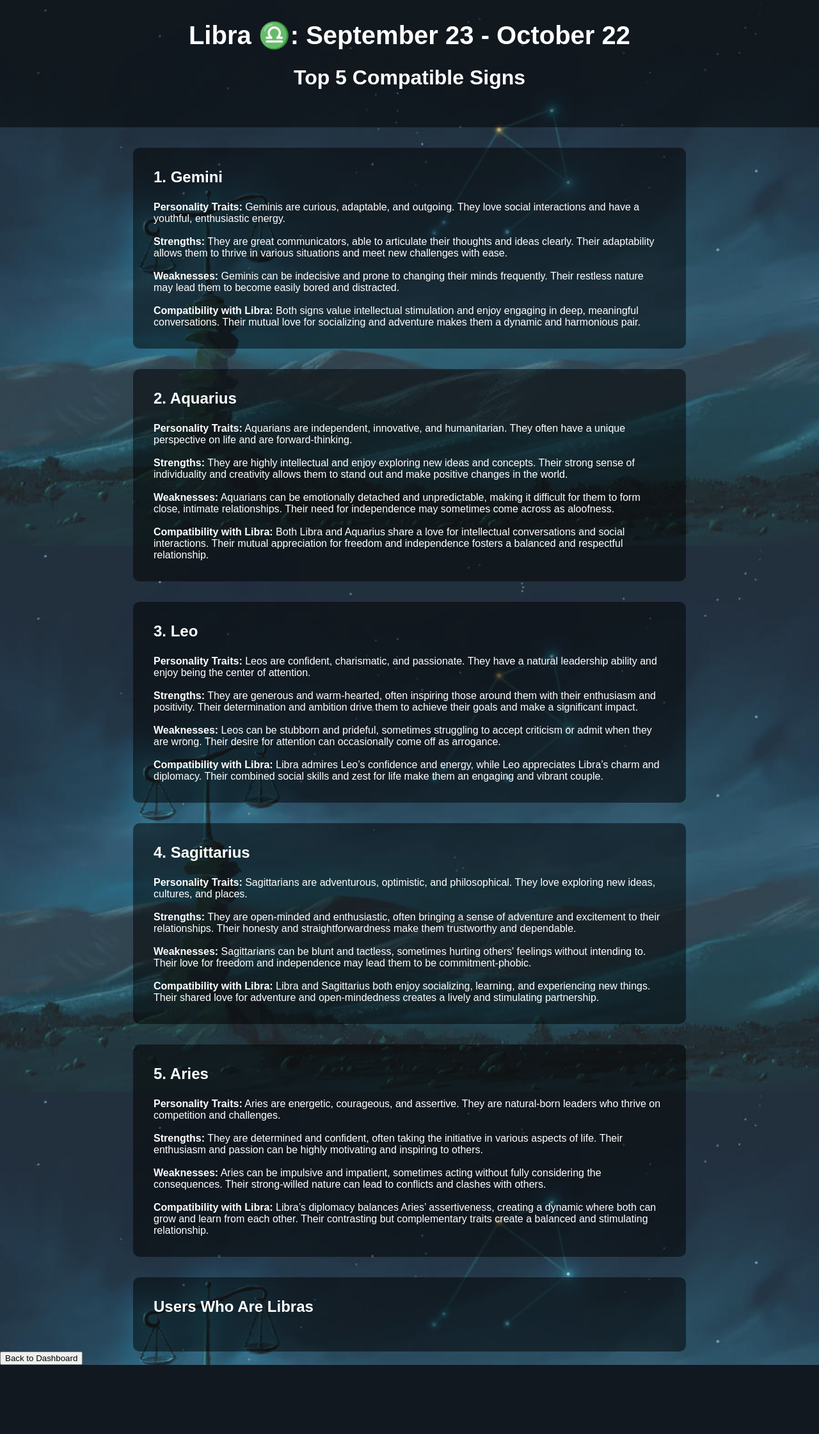
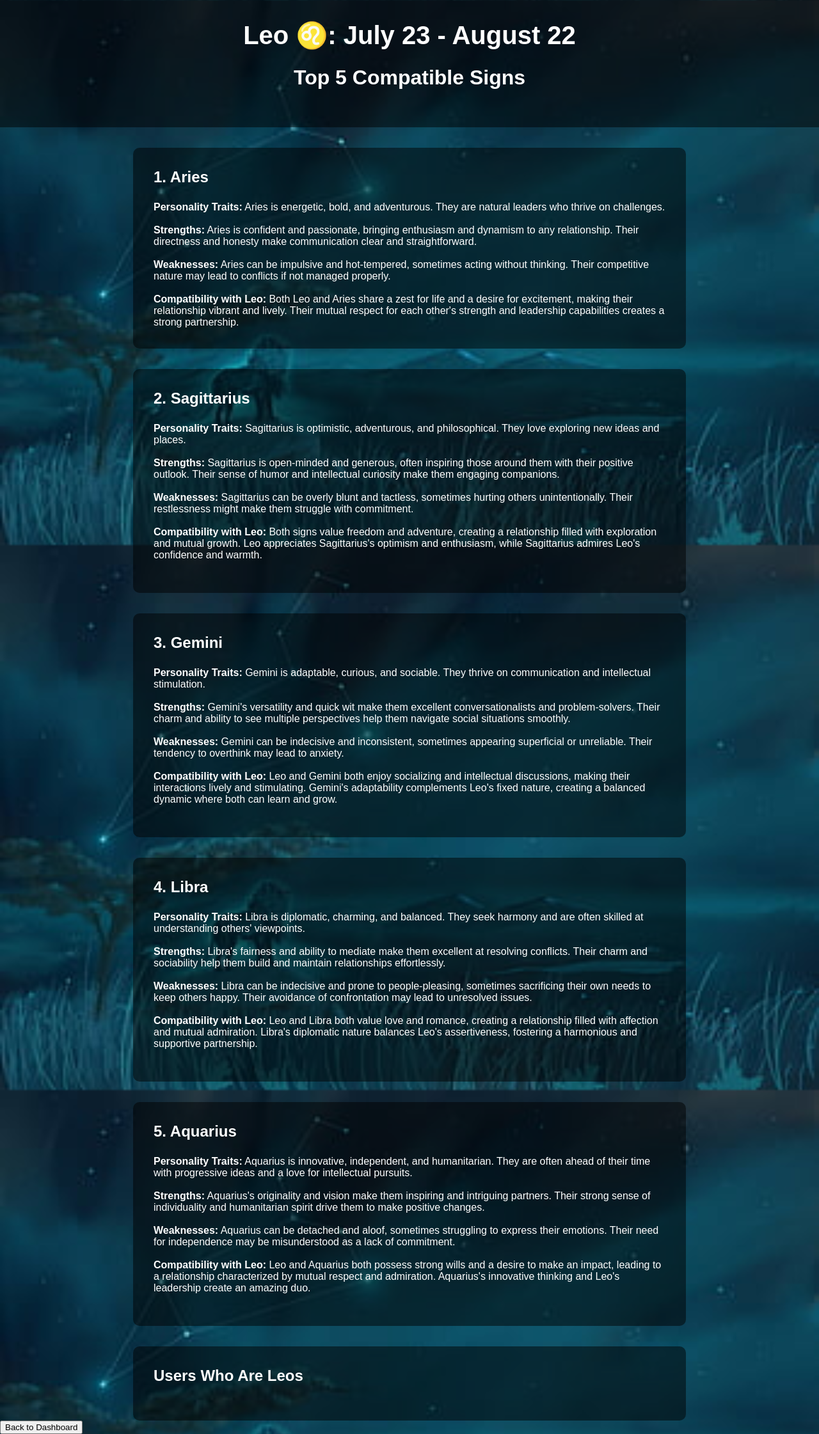
Before and after one commit to LemonSCoder/StarCrossedRepo, a Flask app: page /leo.html in a window 1280 px wide. Shown: the whole page at 64% size. Before the commit the page ends 2134 px from the top, so only its background shows below. Run offline with Flask 3, Linux system fonts and the light colour scheme.

Commit message:
Update leo.html

```diff
--- a/templates/leo.html
+++ b/templates/leo.html
@@ -5,13 +5,13 @@
     <meta charset="UTF-8">
     <meta http-equiv="X-UA-Compatible" content="IE=edge">
     <meta name="viewport" content="width=device-width, initial-scale=1.0">
-    <title>Libra Compatibility</title>
+    <title>Leo Compatibility</title>
     <style>
         body {
             font-family: Arial, sans-serif;
             margin: 0;
             padding: 0;
-            background-image: url(libra.jpg);
+            background-image: url(leoimage.jpg);
             background-size: cover;
             background-repeat: no-repeat;
             background-position: center;
@@ -61,69 +61,72 @@
 
 <body>
     <header>
-        <h1>Libra ♎️: September 23 - October 22</h1>
+        <h1>Leo ♌️: July 23 - August 22</h1>
         <h2>Top 5 Compatible Signs</h2>
     </header>
     <section>
-        <h3>1. Gemini</h3>
-        <b>Personality Traits:</b> Geminis are curious, adaptable, and outgoing. They love social interactions and have a
-        youthful, enthusiastic energy.<br><br>
-        <b>Strengths:</b> They are great communicators, able to articulate their thoughts and ideas clearly. Their
-        adaptability allows them to thrive in various situations and meet new challenges with ease.<br><br>
-        <b>Weaknesses:</b> Geminis can be indecisive and prone to changing their minds frequently. Their restless nature
-        may lead them to become easily bored and distracted.<br><br>
-        <b>Compatibility with Libra:</b> Both signs value intellectual stimulation and enjoy engaging in deep, meaningful
-        conversations. Their mutual love for socializing and adventure makes them a dynamic and harmonious pair.
+        <h3>1. Aries</h3>
+        <b>Personality Traits:</b> Aries is energetic, bold, and adventurous. They are natural leaders who thrive on
+        challenges.<br><br>
+        <b>Strengths:</b> Aries is confident and passionate, bringing enthusiasm and dynamism to any relationship. Their
+        directness and honesty make communication clear and straightforward.<br><br>
+        <b>Weaknesses:</b> Aries can be impulsive and hot-tempered, sometimes acting without thinking. Their competitive
+        nature may lead to conflicts if not managed properly.<br><br>
+        <b>Compatibility with Leo:</b> Both Leo and Aries share a zest for life and a desire for excitement, making their
+        relationship vibrant and lively. Their mutual respect for each other's strength and leadership capabilities
+        creates a strong partnership.
     </section>
     <section>
-        <h3>2. Aquarius</h3>
-        <b>Personality Traits:</b> Aquarians are independent, innovative, and humanitarian. They often have a unique
-        perspective on life and are forward-thinking.<br><br>
-        <b>Strengths:</b> They are highly intellectual and enjoy exploring new ideas and concepts. Their strong sense of
-        individuality and creativity allows them to stand out and make positive changes in the world.<br><br>
-        <b>Weaknesses:</b> Aquarians can be emotionally detached and unpredictable, making it difficult for them to form
-        close, intimate relationships. Their need for independence may sometimes come across as aloofness.<br><br>
-        <b>Compatibility with Libra:</b> Both Libra and Aquarius share a love for intellectual conversations and social
-        interactions. Their mutual appreciation for freedom and independence fosters a balanced and respectful
-        relationship.
+        <h3>2. Sagittarius</h3>
+        <b>Personality Traits:</b> Sagittarius is optimistic, adventurous, and philosophical. They love exploring new
+        ideas and places.<br><br>
+        <b>Strengths:</b> Sagittarius is open-minded and generous, often inspiring those around them with their positive
+        outlook. Their sense of humor and intellectual curiosity make them engaging companions.<br><br>
+        <b>Weaknesses:</b> Sagittarius can be overly blunt and tactless, sometimes hurting others unintentionally. Their
+        restlessness might make them struggle with commitment.<br><br>
+        <b>Compatibility with Leo:</b> Both signs value freedom and adventure, creating a relationship filled with
+        exploration and mutual growth. Leo appreciates Sagittarius's optimism and enthusiasm, while Sagittarius admires
+        Leo's confidence and warmth.<br><br>
     </section>
     <section>
-        <h3>3. Leo</h3>
-        <b>Personality Traits:</b> Leos are confident, charismatic, and passionate. They have a natural leadership ability
-        and enjoy being the center of attention.<br><br>
-        <b>Strengths:</b> They are generous and warm-hearted, often inspiring those around them with their enthusiasm and
-        positivity. Their determination and ambition drive them to achieve their goals and make a significant impact.<br><br>
-        <b>Weaknesses:</b> Leos can be stubborn and prideful, sometimes struggling to accept criticism or admit when they
-        are wrong. Their desire for attention can occasionally come off as arrogance.<br><br>
-        <b>Compatibility with Libra:</b> Libra admires Leo’s confidence and energy, while Leo appreciates Libra’s charm
-        and diplomacy. Their combined social skills and zest for life make them an engaging and vibrant couple.
+        <h3>3. Gemini</h3>
+        <b>Personality Traits:</b> Gemini is adaptable, curious, and sociable. They thrive on communication and
+        intellectual stimulation.<br><br>
+        <b>Strengths:</b> Gemini's versatility and quick wit make them excellent conversationalists and problem-solvers.
+        Their charm and ability to see multiple perspectives help them navigate social situations smoothly.<br><br>
+        <b>Weaknesses:</b> Gemini can be indecisive and inconsistent, sometimes appearing superficial or unreliable. Their
+        tendency to overthink may lead to anxiety.<br><br>
+        <b>Compatibility with Leo:</b> Leo and Gemini both enjoy socializing and intellectual discussions, making their
+        interactions lively and stimulating. Gemini's adaptability complements Leo's fixed nature, creating a balanced
+        dynamic where both can learn and grow.<br><br>
     </section>
     <section>
-        <h3>4. Sagittarius</h3>
-        <b>Personality Traits:</b> Sagittarians are adventurous, optimistic, and philosophical. They love exploring new
-        ideas, cultures, and places.<br><br>
-        <b>Strengths:</b> They are open-minded and enthusiastic, often bringing a sense of adventure and excitement to
-        their relationships. Their honesty and straightforwardness make them trustworthy and dependable.<br><br>
-        <b>Weaknesses:</b> Sagittarians can be blunt and tactless, sometimes hurting others' feelings without intending
-        to. Their love for freedom and independence may lead them to be commitment-phobic.<br><br>
-        <b>Compatibility with Libra:</b> Libra and Sagittarius both enjoy socializing, learning, and experiencing new
-        things. Their shared love for adventure and open-mindedness creates a lively and stimulating partnership.
+        <h3>4. Libra</h3>
+        <b>Personality Traits:</b> Libra is diplomatic, charming, and balanced. They seek harmony and are often skilled
+        at understanding others' viewpoints.<br><br>
+        <b>Strengths:</b> Libra's fairness and ability to mediate make them excellent at resolving conflicts. Their charm
+        and sociability help them build and maintain relationships effortlessly.<br><br>
+        <b>Weaknesses:</b> Libra can be indecisive and prone to people-pleasing, sometimes sacrificing their own needs to
+        keep others happy. Their avoidance of confrontation may lead to unresolved issues.<br><br>
+        <b>Compatibility with Leo:</b> Leo and Libra both value love and romance, creating a relationship filled with
+        affection and mutual admiration. Libra's diplomatic nature balances Leo's assertiveness, fostering a harmonious
+        and supportive partnership.<br><br>
     </section>
     <section>
-        <h3>5. Aries</h3>
-        <b>Personality Traits:</b> Aries are energetic, courageous, and assertive. They are natural-born leaders who
-        thrive on competition and challenges.<br><br>
-        <b>Strengths:</b> They are determined and confident, often taking the initiative in various aspects of life.
-        Their enthusiasm and passion can be highly motivating and inspiring to others.<br><br>
-        <b>Weaknesses:</b> Aries can be impulsive and impatient, sometimes acting without fully considering the
-        consequences. Their strong-willed nature can lead to conflicts and clashes with others.<br><br>
-        <b>Compatibility with Libra:</b> Libra’s diplomacy balances Aries’ assertiveness, creating a dynamic where both
-        can grow and learn from each other. Their contrasting but complementary traits create a balanced and stimulating
-        relationship.
+        <h3>5. Aquarius</h3>
+        <b>Personality Traits:</b> Aquarius is innovative, independent, and humanitarian. They are often ahead of their
+        time with progressive ideas and a love for intellectual pursuits.<br><br>
+        <b>Strengths:</b> Aquarius's originality and vision make them inspiring and intriguing partners. Their strong
+        sense of individuality and humanitarian spirit drive them to make positive changes.<br><br>
+        <b>Weaknesses:</b> Aquarius can be detached and aloof, sometimes struggling to express their emotions. Their need
+        for independence may be misunderstood as a lack of commitment.<br><br>
+        <b>Compatibility with Leo:</b> Leo and Aquarius both possess strong wills and a desire to make an impact, leading
+        to a relationship characterized by mutual respect and admiration. Aquarius's innovative thinking and Leo's
+        leadership create an amazing duo.<br><br>
     </section>
     <section>
-        <h3>Users Who Are Libras</h3>
-        {%for user in libra_users%}
+        <h3>Users Who Are Leos</h3>
+        {%for user in leo_users%}
         <b>{{user}}</b> <br> <br>
         {%endfor%}
     </section>
```
